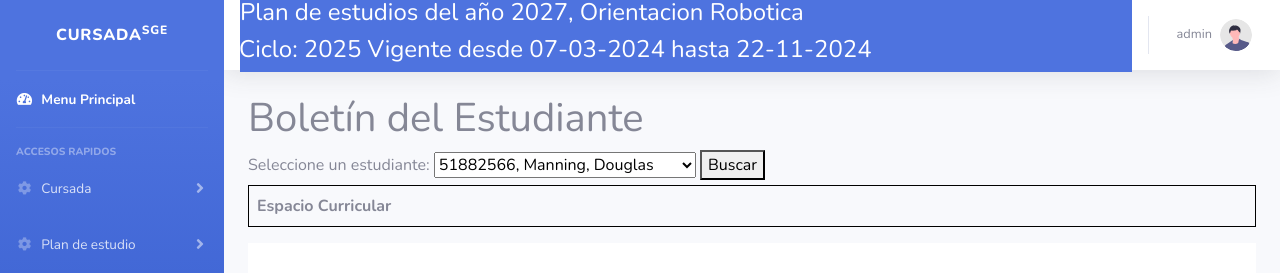
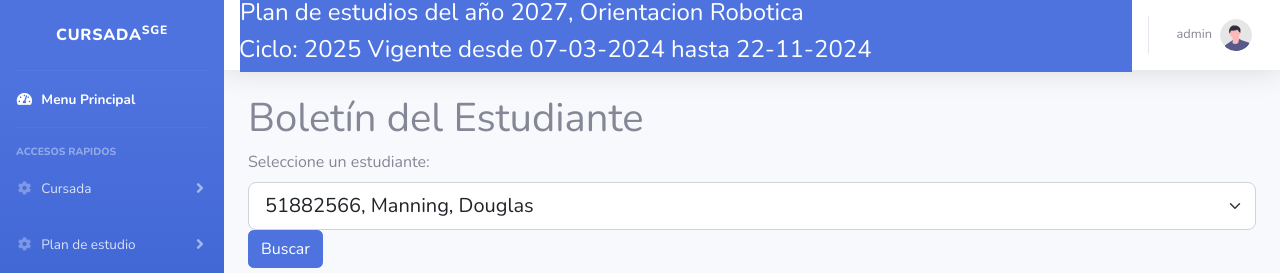
Before and after one commit to jntorres2014/proyecto_sge, a Django app: page /Clases/verBoletines/ in a window 1280 px wide. Shown: the top 273 px of the page. Run offline with Django 4.2, Linux system fonts and the light colour scheme; a user stored in the database is signed in; data comes from the database, SQL or seed files in the repository; lists and menus that the app fills with data are empty; some libraries are stand-ins or nearby versions.

Commit message:
cambios vista

```diff
--- a/Clases/templates/Calificacion/verBoletines.html
+++ b/Clases/templates/Calificacion/verBoletines.html
@@ -21,12 +21,12 @@
     <h1>Boletín del Estudiante</h1>
     <div>
         <label for="estudiante">Seleccione un estudiante:</label>
-        <select id="estudiante" name="estudiante">
+        <select class="form-select form-select-lg" id="estudiante" name="estudiante">
             {% for estudiante in estudiantes %}
                 <option value="{{ estudiante.id }}">{{ estudiante }}</option>
             {% endfor %}
         </select>
-        <button id="buscar">Buscar</button>
+        <button class="btn btn-primary mb-3" id="buscar">Buscar</button>
     </div>
     <div id="boletin">
         <table id="tabla-notas">
```
